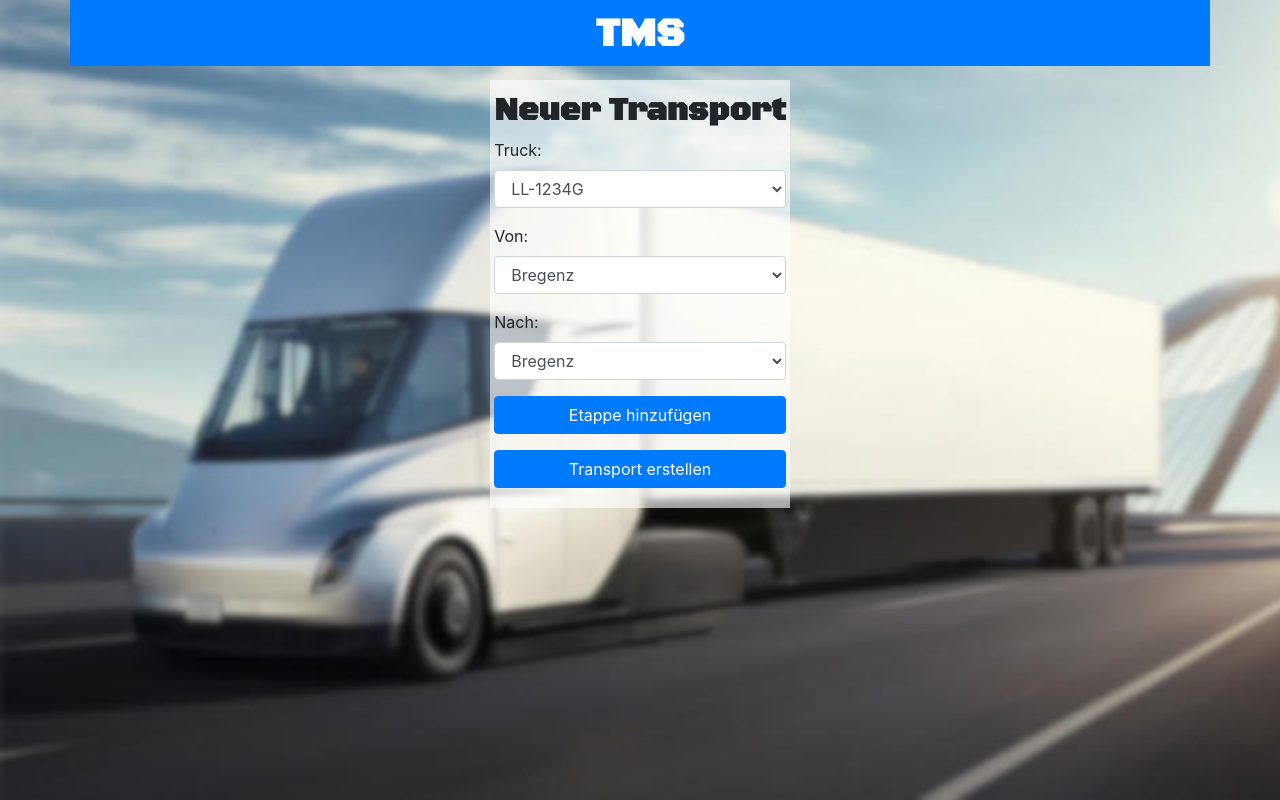
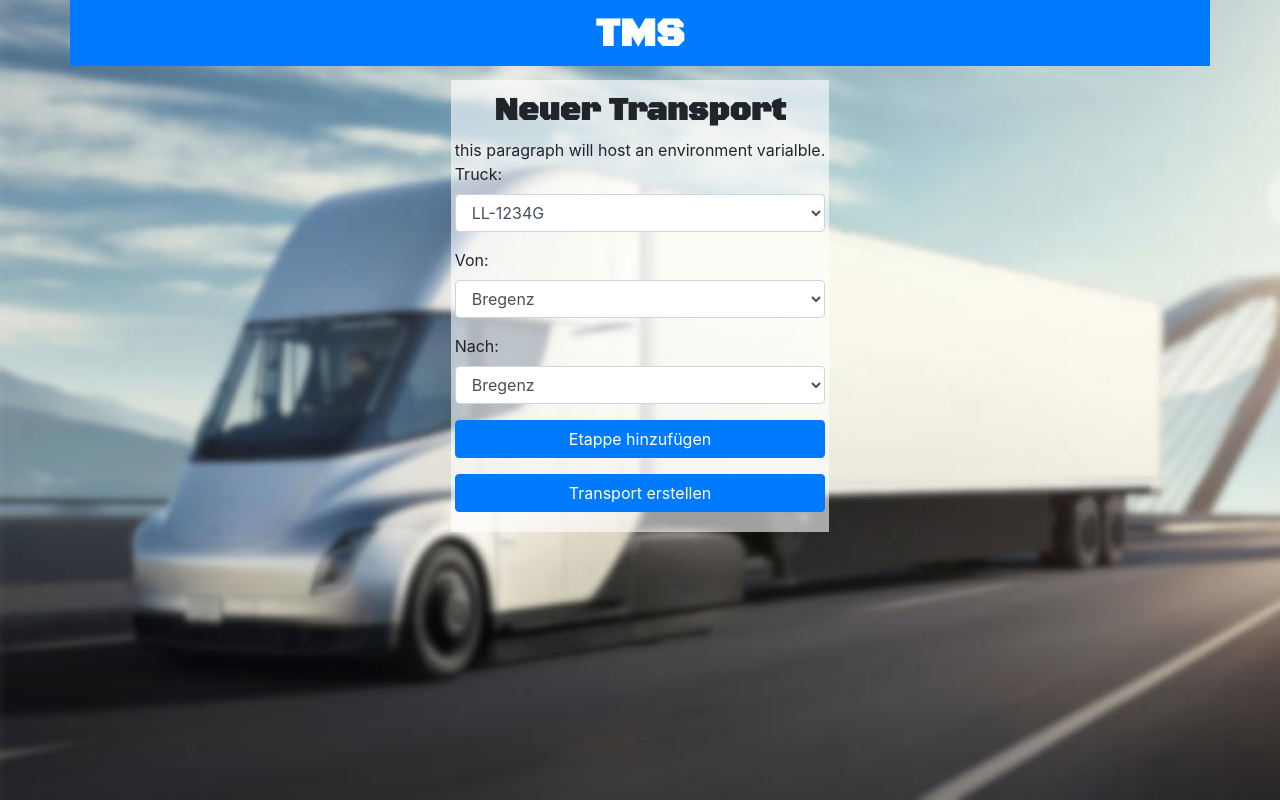
Before and after one commit to groiq/016-transport-management, a PHP site: page / in a window 1280 px wide. Run offline with PHP 8.4, Linux system fonts and the light colour scheme; data comes from the database, SQL or seed files in the repository.

Commit message:
import environment variable: set up dummy paragraph

```diff
--- a/index.php
+++ b/index.php
@@ -63,6 +63,12 @@
                 <div class="align-self-center maxwidth p-1" id="form">
 
                     <h2>Neuer Transport</h2>
+
+                    <div>
+                        <?php
+                            echo("this paragraph will host an environment varialble.");
+                        ?>
+                    </div>
 
                     <div class="">
 
```
